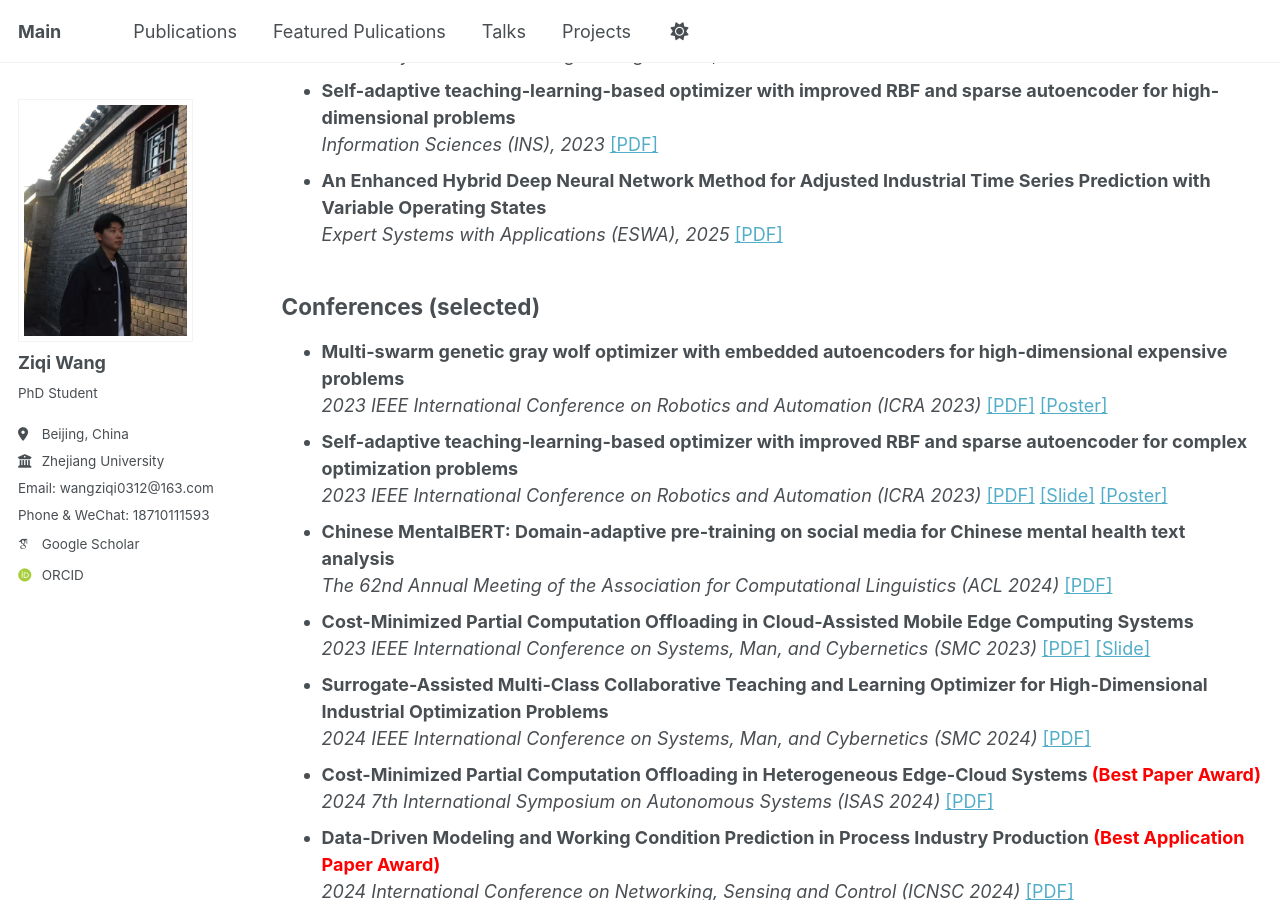
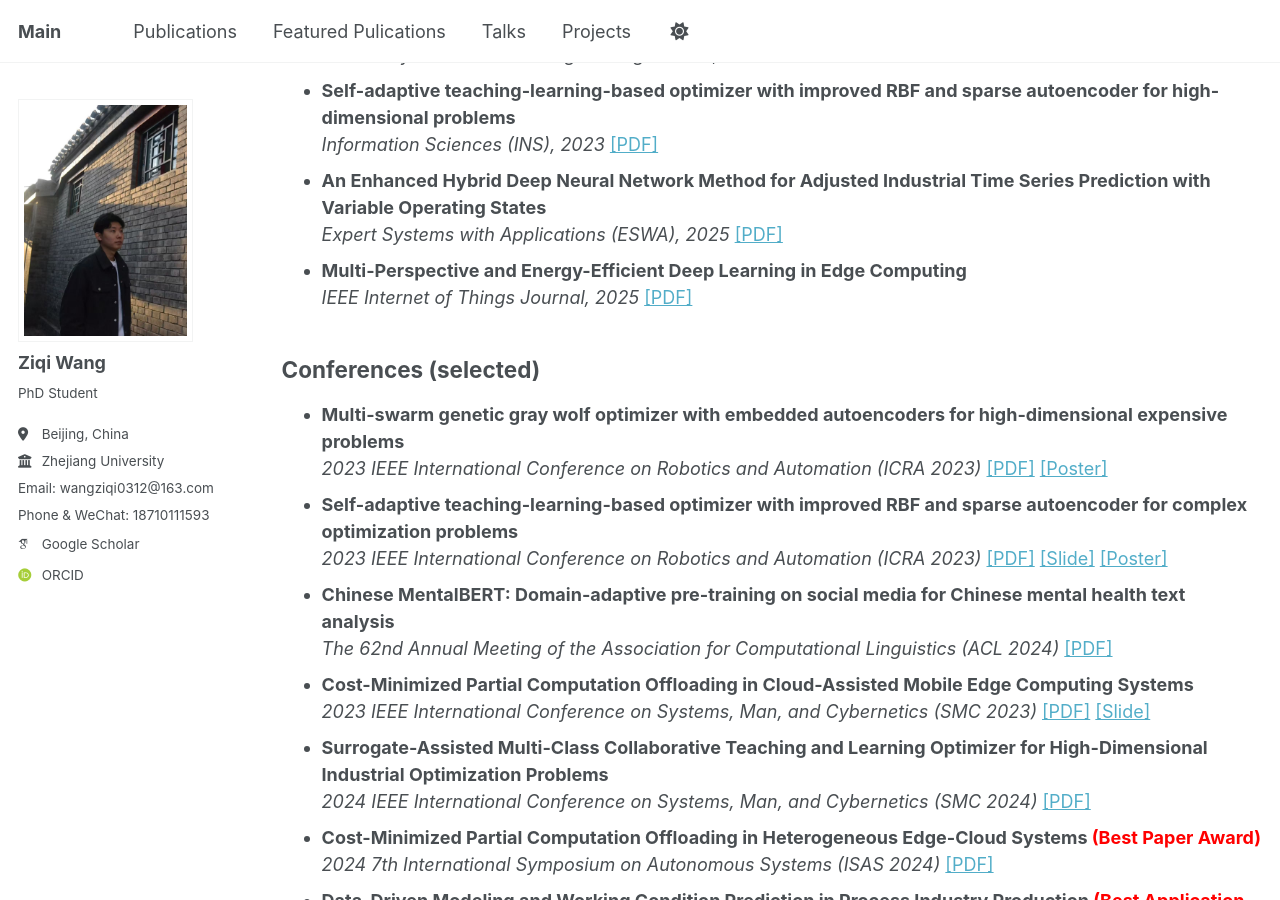
Before and after one commit to ZiqiWang0312/bio, a Jekyll site: the page built from _pages/publications.md, in a window 1280 px wide and 900 px high, scrolled down 734 px. Built offline with Jekyll 4.4.1, drawn with Linux system fonts in a browser that asks for light colours; some web fonts are replaced; a script that is not in the unit is left out.

Commit message:
IOT-survey

```diff
--- a/_pages/publications.md
+++ b/_pages/publications.md
@@ -74,6 +74,12 @@ author_profile: true
     <strong>An Enhanced Hybrid Deep Neural Network Method for Adjusted Industrial Time Series Prediction with Variable Operating States</strong><br/>
     <em>Expert Systems with Applications (ESWA), 2025</em>
     <a href="https://ZiqiWang0312.github.io/bio/files/ESWA2.pdf" target="_blank">[PDF]</a>
+  </li>
+
+  <li>
+    <strong> Multi-Perspective and Energy-Efficient Deep Learning in Edge Computing </strong><br/>
+    <em>IEEE Internet of Things Journal, 2025</em>
+    <a href="https://ZiqiWang0312.github.io/bio/files/IOT-survey.pdf" target="_blank">[PDF]</a>
   </li>
 
 </ul>
```
Also changed, not shown: 1 other file.
